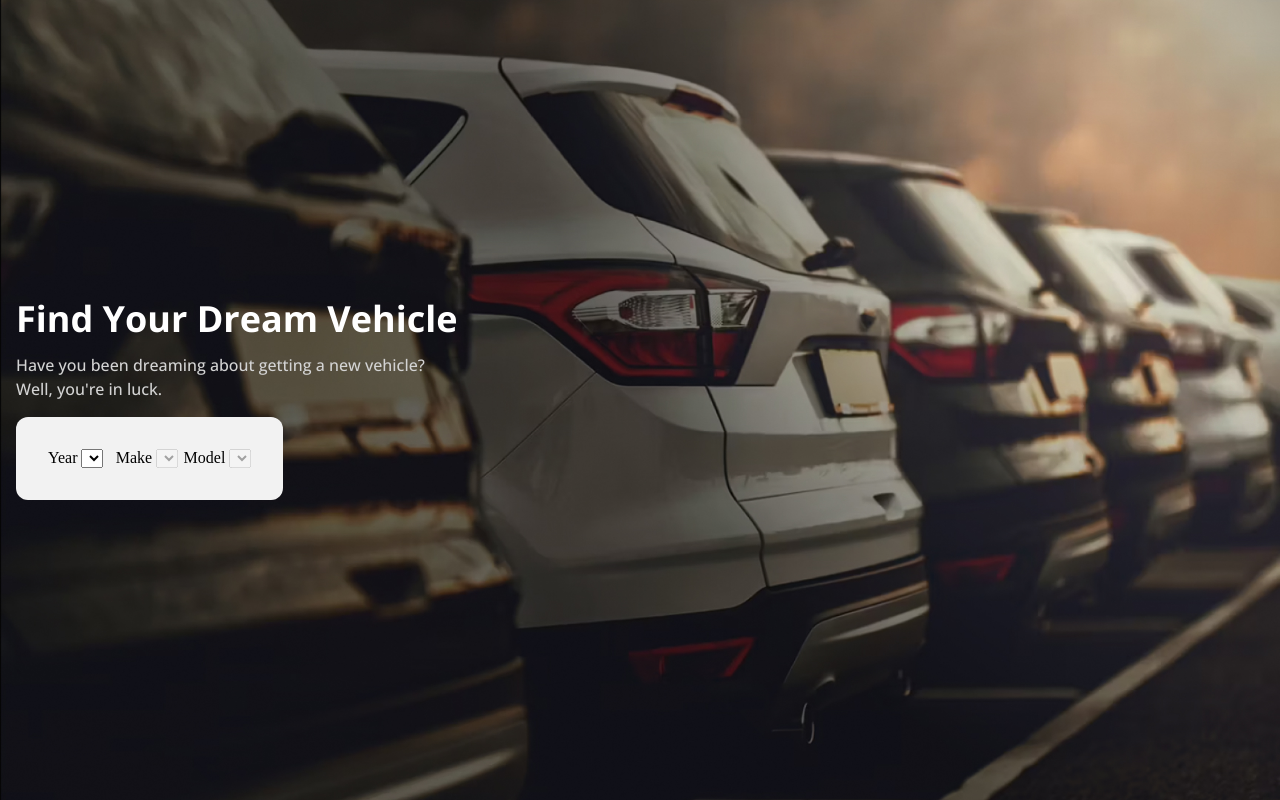
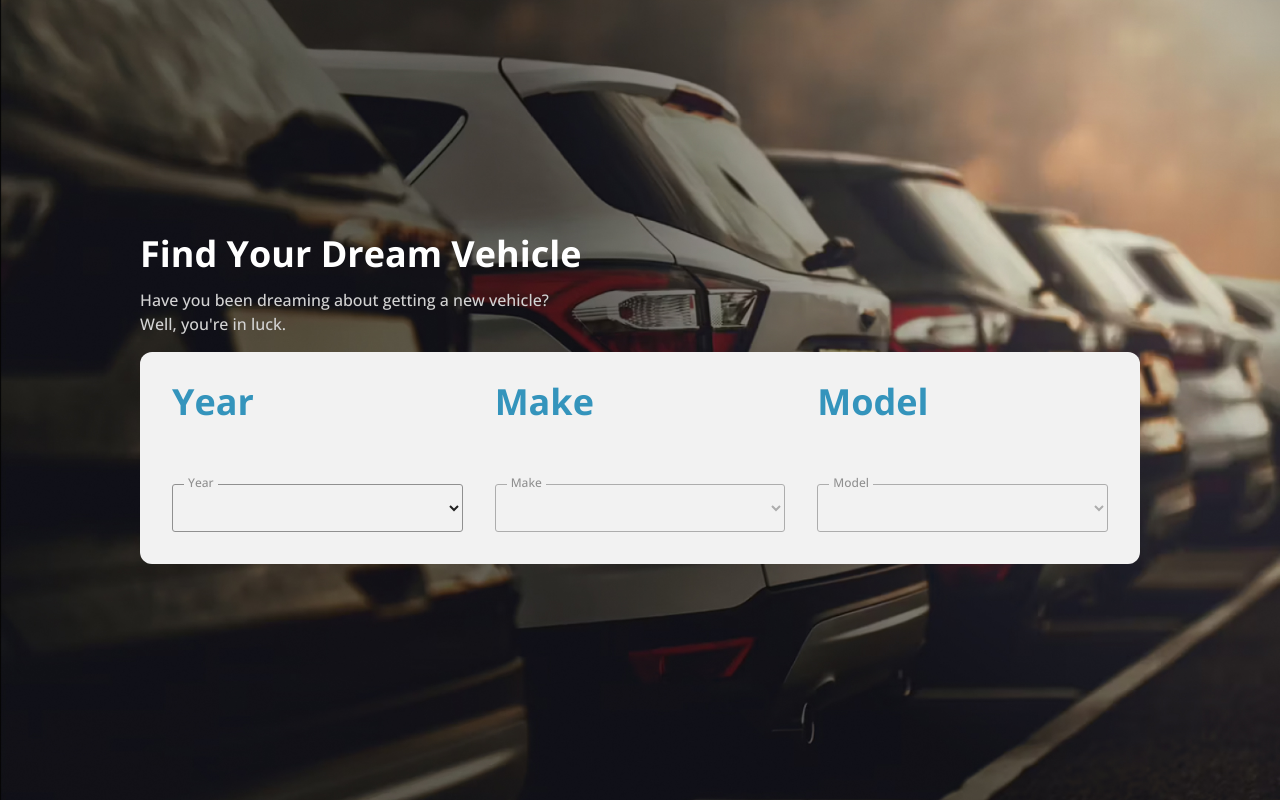
Before and after one commit to BynumEmmanuel-FS/BynumEmmanuel-Used-Car-Finder, a website built with webpack: page src/index.html in a window 1280 px wide. Built offline with nearby package versions, Linux system fonts and the light colour scheme.

Commit message:
Enhance form structure and styling for better user experience

```diff
--- a/src/index.html
+++ b/src/index.html
@@ -19,23 +19,32 @@
 				Well, you're in luck.
 			</p>
 			<form>
+				<div class="car-property">
+          <h2>Year</h2>
 					<div class="form-select">
 						<label for="year">Year</label>
 						<select name="year" id="year">
 							<option value="" selected disabled></option>
 						</select>
 					</div>
+				</div>
+				<div class="car-property">
+          <h2>Make</h2>
 					<div class="form-select">
 						<label for="make">Make</label>
 						<select name="make" id="make" disabled>
 							<option value="" selected disabled></option>
 						</select>
 					</div>
+				</div>
+				<div class="car-property">
+          <h2>Model</h2>
 					<div class="form-select">
 						<label for="model">Model</label>
 						<select name="model" id="model" disabled>
 							<option value="" selected disabled></option>
 						</select>
+					</div>
 				</div>
 			</form>
 		</main>
--- a/src/scripts/index.js
+++ b/src/scripts/index.js
@@ -8,7 +8,6 @@ class Main {
 			make: document.getElementById("make"),
 			model: document.getElementById("model"),
 		};
-		this.filtered = [];
 
 		this.inputs.year.addEventListener("input", (e) => this.handleYear(e));
 		this.inputs.make.addEventListener("input", (e) => this.handleMake(e));
--- a/src/styles/index.scss
+++ b/src/styles/index.scss
@@ -24,6 +24,8 @@ html {
 
 body {
 	display: flex;
+	justify-content: center;
+	align-items: center;
 	width: 100%;
 	height: 100%;
 	background-image: url(../assets/images/car-finder-bg.jpg);
@@ -45,14 +47,14 @@ main {
 		font-family: $open-sans;
 		font-size: 36px;
 		font-weight: bolder;
-    color: #FFFFFF;
+		color: #ffffff;
 	}
 
 	& > p {
 		font-family: $open-sans;
 		font-size: 16px;
 		font-weight: 500;
-    color: #D3D3D3;
+		color: #d3d3d3;
 		line-height: 150%;
 	}
 }
@@ -62,7 +64,69 @@ form {
 	grid-template-columns: repeat(3, 1fr);
 	justify-content: center;
 	align-items: start;
-  padding:2rem;
-  background-color: #F2F2F2;
+	gap: 2rem;
+	padding: 2rem;
+	width: 100%;
+	background-color: #f2f2f2;
 	border-radius: 12px;
 }
+
+.car-property {
+  display: flex;
+  flex-direction: column;
+  justify-content: center;
+  align-items: start;
+  gap: 4rem;
+  width: 100%;
+
+  & > h2 {
+    font-family: $open-sans;
+		font-size: 36px;
+		font-weight: 700;
+		color: #3494bc;
+  }
+}
+
+.form-select {
+	position: relative;
+	width: 100%;
+
+	& > label {
+		position: absolute;
+		top: -7px;
+		left: 12px;
+		z-index: 1;
+		padding: 0 4px;
+		background-color: #f2f2f2;
+		font-family: $open-sans;
+		font-size: 12px;
+		font-weight: 500;
+		color: #909090;
+	}
+
+	& > select {
+		width: 100%;
+		height: 48px;
+		padding: 0 14px;
+		background-color: transparent;
+		border: 1px solid #909090;
+		border-radius: 3px;
+		font-family: $open-sans;
+		font-size: 14px;
+		font-weight: 500;
+		color: #212121;
+
+		&:focus {
+			outline: none;
+			border-color: #3494bc;
+		}
+
+		&:disabled {
+			color: #909090;
+		}
+	}
+
+	&:focus-within > label {
+		color: #3494bc;
+	}
+}
```
Lines whose indentation alone changed are shown as unchanged.
